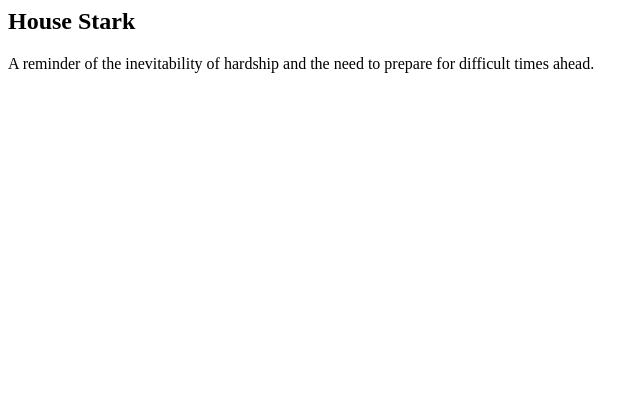
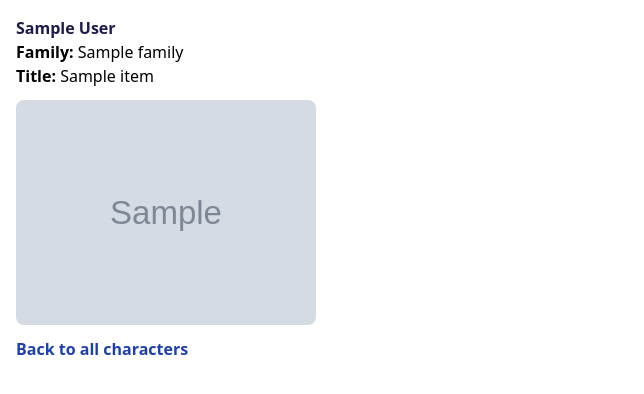
Before and after one commit to AskTiba/Django-Mecca, a Django app: page /posts/1/ in a window 1280 px wide. Shown: the top 394 px of the page, without its empty margins (0-644 px from the left). Run offline with Django 5.2, Linux system fonts and the light colour scheme; tables that the repository leaves empty hold one stand-in row (values such as "Sample post"); grey boxes marked "Sample" are stand-in pictures; a database or web service that is not in the repository returns one stand-in record (values such as "Sample title"); data that the repository does not hold is empty; some libraries are stand-ins or nearby versions.

Commit message:
Fetch the characters using the Game of Thrones API

```diff
--- a/blog/posts/templates/posts/base.html
+++ b/blog/posts/templates/posts/base.html
@@ -2,7 +2,7 @@
 <!DOCTYPE html>
 <html lang="en">
   <head>
-    <title>Django Tailwind</title>
+    <!-- <title>Django Tailwind</title> -->
     <meta charset="UTF-8" />
     <meta name="viewport" content="width=device-width, initial-scale=1.0" />
     <meta http-equiv="X-UA-Compatible" content="ie=edge" />
--- /dev/null
+++ b/blog/posts/templates/posts/character_detail.html
@@ -0,0 +1,24 @@
+{% extends 'posts/base.html' %} {% block content %}
+<!DOCTYPE html>
+<html lang="en">
+  <head>
+    <title>{{ character.fullName }}</title>
+  </head>
+  <body>
+    <div class="p-4">
+      <h1 class="font-bold text-indigo-950">{{ character.fullName }}</h1>
+      <p><strong>Family:</strong> {{ character.family }}</p>
+      <p><strong>Title:</strong> {{ character.title }}</p>
+      <img
+        src="{{ character.imageUrl }}"
+        alt="{{ character.fullName }}"
+        class="rounded-lg my-3 aspect-square"
+        style="max-width: 300px"
+      />
+      <a href="/posts/" class="text-blue-800 font-semibold"
+        >Back to all characters</a
+      >
+    </div>
+  </body>
+</html>
+{% endblock %}
--- a/blog/posts/urls.py
+++ b/blog/posts/urls.py
@@ -2,6 +2,8 @@
 from . import views
 
 urlpatterns = [
-    path('home/', views.home, name = 'home'),
-    path('<int:id>/', views.house, name = 'house'),
+    # path('home/', views.home, name = 'home'),
+    path("", views.home, name="home"),
+    # path('<int:id>/', views.house, name = 'house'),
+    path("<str:character_id>/", views.character_detail, name="character_detail"),
 ]
--- a/blog/posts/views.py
+++ b/blog/posts/views.py
@@ -1,119 +1,41 @@
+import requests
 from django.shortcuts import render
 from django.http import HttpResponse, HttpResponseNotFound, HttpResponseRedirect, HttpResponseRedirect
 from django.urls import reverse
 
-# List of houses from Game of Thrones
-houses = [
-    {
-        "id": 1,
-        "house_name": "House Stark",
-        "motto": "Winter is Coming",
-        "home": "Winterfell",
-        "motto_meaning": "A reminder of the inevitability of hardship and the need to prepare for difficult times ahead."
-    },
-    {
-        "id": 2,
-        "house_name": "House Lannister",
-        "motto": "Hear Me Roar!",
-        "home": "Casterly Rock",
-        "motto_meaning": "A declaration of their power and dominance, meant to command respect and fear."
-    },
-    {
-        "id": 3,
-        "house_name": "House Targaryen",
-        "motto": "Fire and Blood",
-        "home": "Dragonstone",
-        "motto_meaning": "A representation of their fiery nature and their willingness to conquer through destruction and strength."
-    },
-    {
-        "id": 4,
-        "house_name": "House Baratheon",
-        "motto": "Ours is the Fury",
-        "home": "Storm's End",
-        "motto_meaning": "A warning of their tempestuous and aggressive approach to conflicts."
-    },
-    {
-        "id": 5,
-        "house_name": "House Greyjoy",
-        "motto": "We Do Not Sow",
-        "home": "Pyke",
-        "motto_meaning": "A statement of their reaving and raiding culture, taking what they need rather than working for it."
-    },
-    {
-        "id": 6,
-        "house_name": "House Martell",
-        "motto": "Unbowed, Unbent, Unbroken",
-        "home": "Sunspear",
-        "motto_meaning": "A reflection of their resilience and refusal to yield, no matter the circumstances."
-    },
-    {
-        "id": 7,
-        "house_name": "House Tyrell",
-        "motto": "Growing Strong",
-        "home": "Highgarden",
-        "motto_meaning": "A subtle boast of their prosperity, ambition, and ever-increasing influence."
-    },
-    {
-        "id": 8,
-        "house_name": "House Tully",
-        "motto": "Family, Duty, Honor",
-        "home": "Riverrun",
-        "motto_meaning": "An expression of their values, prioritizing family, fulfilling obligations, and maintaining integrity."
-    },
-    {
-        "id": 9,
-        "house_name": "House Arryn",
-        "motto": "As High as Honor",
-        "home": "The Eyrie",
-        "motto_meaning": "A metaphor for their lofty ideals of nobility and their impregnable mountain stronghold."
-    },
-    {
-        "id": 10,
-        "house_name": "House Bolton",
-        "motto": "Our Blades Are Sharp",
-        "home": "The Dreadfort",
-        "motto_meaning": "A sinister warning of their cruelty and efficiency in dealing with enemies."
-    },
-]
-
-
-
+# Base URL for the Thrones API
+API_BASE_URL = "https://thronesapi.com/api/v2/Characters"
 
 # Create your views here.
 def home(request):
-    # print(reverse('home', args = ['simar']))
-    html = ''
-    for house in houses:
-        html += f'''
-            <div>
-                <a href="/house/{house['id']}/">
-                    <h1>{house['id']}.{house['house_name']} ({(house['home'])})</h1>
-                </a>
-                <h2>{house['motto']}</h2>
-                <p>{house['motto_meaning']}</p>
+    # Fetch data from the Thrones API
+    try:
+        response = requests.get(API_BASE_URL)
+        response.raise_for_status()  # Raise an error for bad HTTP responses
+        characters = response.json()  # Convert the API response to JSON
+    except requests.exceptions.RequestException as e:
+        # Handle exceptions (e.g., no internet, API failure)
+        characters = []
+        print(f"Error fetching characters: {e}")
 
-            </div>
-'''
-    # return HttpResponse(html)
-    return render(request, 'posts/home.html')
+    # Pass the characters to the template
+    return render(request, "posts/home.html", {"characters": characters})
 
+def character_detail(request, character_id):
+    try:
+        # Fetch data for the specific character
+        response = requests.get(f"{API_BASE_URL}/{character_id}")
+        response.raise_for_status()
+        character = response.json()
+    except requests.exceptions.RequestException as e:
+        character = None
+        print(f"Error fetching character with ID {character_id}: {e}")
 
-def house(request,id):
-    valid_id = False
-    for house in houses:
-        if house['id'] == id:
-            house_dict = house
-            valid_id = True
-            break
-    if valid_id:
-        html = f'''
-                <h2>{house_dict['house_name']}</h2>
-                <p>{house_dict['motto_meaning']}</p>
-            '''
-        # print(type(id))
-        return HttpResponse(html)
-    else:
-        return HttpResponseNotFound('House not available')
+    # Handle case where character is not found
+    if not character:
+        return render(request, "404.html", status=404)
+
+    return render(request, "posts/character_detail.html", {"character": character})
 
 
 def google(request,id):
--- a/blog/theme/static/css/dist/styles.css
+++ b/blog/theme/static/css/dist/styles.css
@@ -799,9 +799,18 @@
   margin: 0.25rem;
 }
 
+.m-3 {
+  margin: 0.75rem;
+}
+
 .mx-auto {
   margin-left: auto;
   margin-right: auto;
+}
+
+.my-3 {
+  margin-top: 0.75rem;
+  margin-bottom: 0.75rem;
 }
 
 .block {
@@ -812,8 +821,16 @@
   display: flex;
 }
 
+.aspect-5 {
+  aspect-ratio: 5;
+}
+
 .h-screen {
   height: 100vh;
+}
+
+.flex-col {
+  flex-direction: column;
 }
 
 .items-center {
@@ -824,9 +841,26 @@
   justify-content: center;
 }
 
+.rounded-xl {
+  border-radius: 0.75rem;
+}
+
+.rounded-lg {
+  border-radius: 0.5rem;
+}
+
 .bg-gray-50 {
   --tw-bg-opacity: 1;
   background-color: rgb(249 250 251 / var(--tw-bg-opacity, 1));
+}
+
+.bg-rose-400 {
+  --tw-bg-opacity: 1;
+  background-color: rgb(251 113 133 / var(--tw-bg-opacity, 1));
+}
+
+.p-4 {
+  padding: 1rem;
 }
 
 .font-serif {
@@ -867,3 +901,23 @@
   --tw-text-opacity: 1;
   color: rgb(21 128 61 / var(--tw-text-opacity, 1));
 }
+
+.text-purple-600 {
+  --tw-text-opacity: 1;
+  color: rgb(147 51 234 / var(--tw-text-opacity, 1));
+}
+
+.text-red-600 {
+  --tw-text-opacity: 1;
+  color: rgb(220 38 38 / var(--tw-text-opacity, 1));
+}
+
+.text-indigo-950 {
+  --tw-text-opacity: 1;
+  color: rgb(30 27 75 / var(--tw-text-opacity, 1));
+}
+
+.text-blue-800 {
+  --tw-text-opacity: 1;
+  color: rgb(30 64 175 / var(--tw-text-opacity, 1));
+}
```
Also changed, not shown: blog/posts/templates/posts/home.html (+17 -3 lines).
